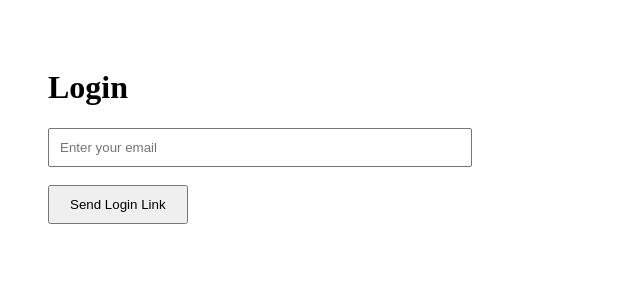
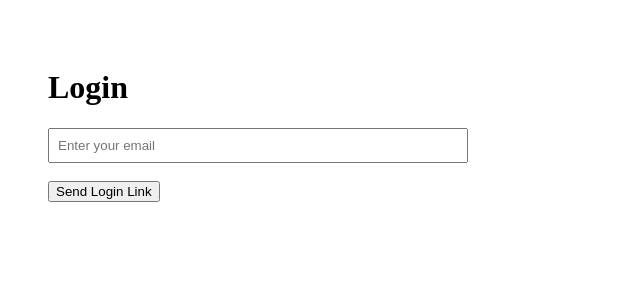
Before and after one commit to solenx-ux/ai-image-to-video, a Next.js app: page /login in a window 1280 px wide. Shown: the top 300 px of the page, without its empty margins (0-640 px from the left). Built offline with nearby package versions, Linux system fonts and the light colour scheme; no server answers.

Commit message:
Update page.js

```diff
--- a/app/login/page.js
+++ b/app/login/page.js
@@ -5,31 +5,23 @@ import { supabase } from '@/lib/supabaseClient'
 
 export default function LoginPage() {
   const [email, setEmail] = useState('')
-  const [loading, setLoading] = useState(false)
-  const [message, setMessage] = useState('')
+  const [status, setStatus] = useState('')
 
-  const handleLogin = async () => {
-    if (!email) {
-      setMessage('Please enter your email')
-      return
-    }
-
-    setLoading(true)
-    setMessage('')
+  const signIn = async () => {
+    setStatus('Sending magic link...')
 
     const { error } = await supabase.auth.signInWithOtp({
       email,
       options: {
-        emailRedirectTo: window.location.origin + '/create',
-      },
+        emailRedirectTo: `${window.location.origin}/create`
+      }
     })
 
-    setLoading(false)
-
     if (error) {
-      setMessage(error.message)
+      console.error(error)
+      setStatus('Login failed')
     } else {
-      setMessage('Check your email for the login link')
+      setStatus('Check your email for login link')
     }
   }
 
@@ -42,20 +34,16 @@ export default function LoginPage() {
         placeholder="Enter your email"
         value={email}
         onChange={(e) => setEmail(e.target.value)}
-        style={{ padding: 10, width: '100%' }}
+        style={{ width: '100%', padding: 8 }}
       />
 
       <br /><br />
 
-      <button
-        onClick={handleLogin}
-        disabled={loading}
-        style={{ padding: '10px 20px', cursor: 'pointer' }}
-      >
-        {loading ? 'Sending link…' : 'Send Login Link'}
+      <button onClick={signIn}>
+        Send Login Link
       </button>
 
-      <p>{message}</p>
+      <p>{status}</p>
     </div>
   )
 }
```
